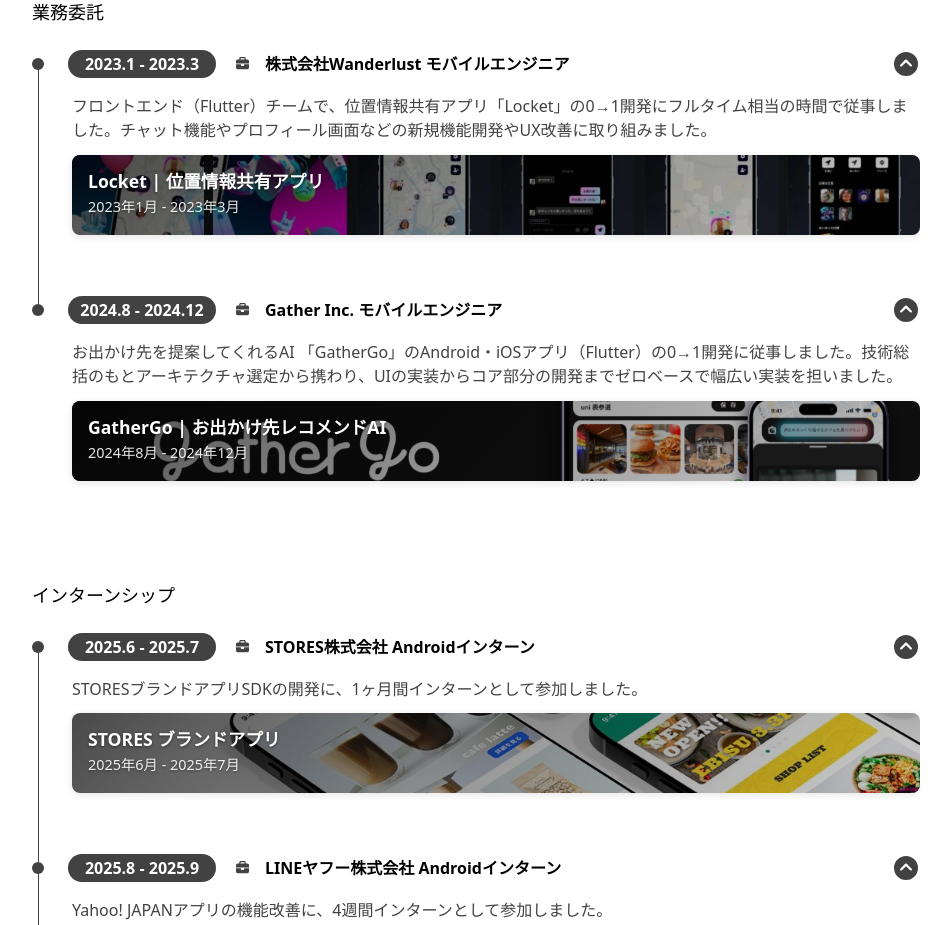
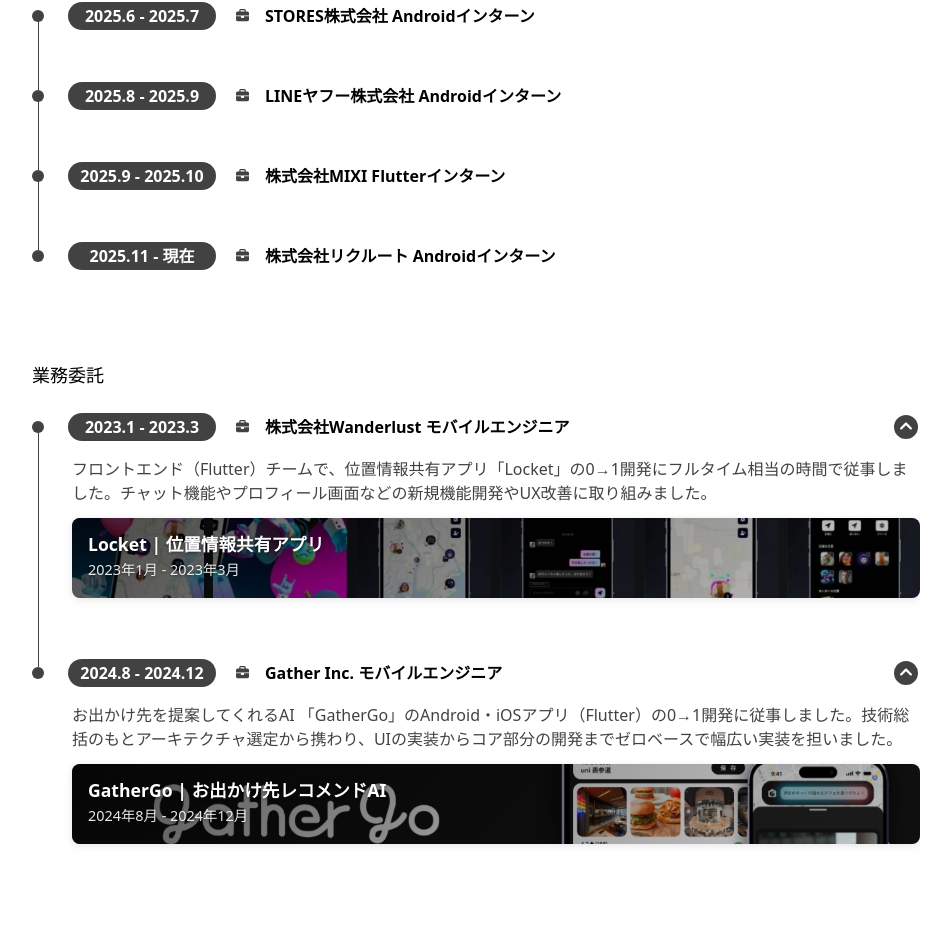
Before and after one commit to sakusaku3939/my-page, a Next.js app: page /profile in a window 1280 px wide. Shown: the part 1875-2800 px from the top of the page, without its empty margins (164-1115 px from the left). Built offline with nearby package versions, Linux system fonts and the light colour scheme; no server answers; a web font is replaced by a local one.

Commit message:
Modify the timeline content

```diff
--- a/src/pages/profile/index.tsx
+++ b/src/pages/profile/index.tsx
@@ -6,7 +6,6 @@ import { faBriefcase, faChalkboardTeacher, faGraduationCap, faTrophy } from "@fo
 import { Qualification, QualificationItem } from "@/components/organism/Qualification/Qualification";
 import { FooterMenu } from "@/components/molecule/Menu/Menu";
 import TimelineImage from "@/components/molecule/TimelineImage/TimelineImage";
-import SnsList from "@/components/molecule/SnsList/SnsList";
 import BackgroundTriangleWrapper from "@/components/atom/BackgroundTriangleWrapper/BackgroundTriangleWrapper";
 
 const Index = () => {
@@ -21,7 +20,6 @@ const Index = () => {
         <HamburgerMenu />
         <h1 className={common.profileTitle}>
           <div>略歴・プロフィール</div>
-          <SnsList />
         </h1>
 
         <section className={common.section}>
@@ -149,6 +147,14 @@ const Index = () => {
             </TimeLineItem>
           </Timeline>
 
+          <h1 className={common.h1}>インターンシップ</h1>
+          <Timeline>
+            <TimeLineItem date="2025.6 - 2025.7" icon={faBriefcase} title="STORES株式会社 Androidインターン" />
+            <TimeLineItem date="2025.8 - 2025.9" icon={faBriefcase} title="LINEヤフー株式会社 Androidインターン" />
+            <TimeLineItem date="2025.9 - 2025.10" icon={faBriefcase} title="株式会社MIXI Flutterインターン" />
+            <TimeLineItem date="2025.11 - 現在" icon={faBriefcase} title="株式会社リクルート Androidインターン" />
+          </Timeline>
+
           <h1 className={common.h1}>業務委託</h1>
           <Timeline>
             <TimeLineItem date="2023.1 - 2023.3" icon={faBriefcase} title="株式会社Wanderlust モバイルエンジニア"
@@ -163,7 +169,8 @@ const Index = () => {
             </TimeLineItem>
             <TimeLineItem date="2024.8 - 2024.12" icon={faBriefcase} title="Gather Inc. モバイルエンジニア"
                           open={true}>
-              お出かけ先を提案してくれるAI 「GatherGo」のAndroid・iOSアプリ（Flutter）の0→1開発に従事しました。技術総括のもとアーキテクチャ選定から携わり、UIの実装からコア部分の開発までゼロベースで幅広い実装を担いました。
+              お出かけ先を提案してくれるAI
+              「GatherGo」のAndroid・iOSアプリ（Flutter）の0→1開発に従事しました。技術総括のもとアーキテクチャ選定から携わり、UIの実装からコア部分の開発までゼロベースで幅広い実装を担いました。
               <TimelineImage
                 title="GatherGo | お出かけ先レコメンドAI"
                 period="2024年8月 - 2024年12月"
@@ -171,42 +178,6 @@ const Index = () => {
                 showModal={true}
               />
             </TimeLineItem>
-          </Timeline>
-
-          <h1 className={common.h1}>インターンシップ</h1>
-          <Timeline>
-            <TimeLineItem date="2025.6 - 2025.7" icon={faBriefcase} title="STORES株式会社 Androidインターン"
-                          open={true}>
-              STORESブランドアプリSDKの開発に、1ヶ月間インターンとして参加しました。
-              <TimelineImage
-                title="STORES ブランドアプリ"
-                period="2025年6月 - 2025年7月"
-                imageUrl="/timeline/stores.jpg"
-                showModal={true}
-              />
-            </TimeLineItem>
-            <TimeLineItem date="2025.8 - 2025.9" icon={faBriefcase} title="LINEヤフー株式会社 Androidインターン"
-                          open={true}>
-              Yahoo! JAPANアプリの機能改善に、4週間インターンとして参加しました。
-              <TimelineImage
-                title="Yahoo! JAPANアプリ"
-                period="2025年8月 - 2025年9月"
-                imageUrl="/timeline/yahoo.png"
-                showModal={true}
-              />
-            </TimeLineItem>
-            <TimeLineItem date="2025.9 - 2025.10" icon={faBriefcase} title="株式会社MIXI Flutterインターン"
-                          open={true}>
-              SNSアプリ「mixi2」の開発に、7週間ほどFlutterインターンとして参加しました。
-              <TimelineImage
-                title="mixi2"
-                period="2025年9月 - 2025年10月"
-                imageUrl="/timeline/mixi2.jpg"
-                showModal={true}
-              />
-            </TimeLineItem>
-            <TimeLineItem date="2025.11 - 現在" icon={faBriefcase} title="株式会社リクルート Androidインターン"
-                          open={false}></TimeLineItem>
           </Timeline>
 
           <h1 className={common.h1}>資格</h1>
```
